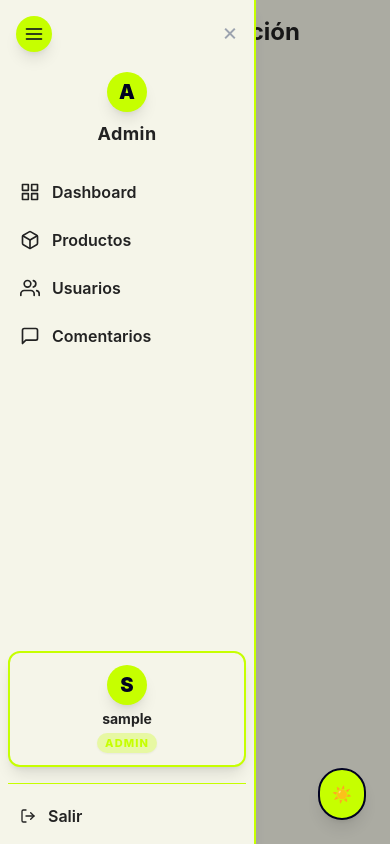
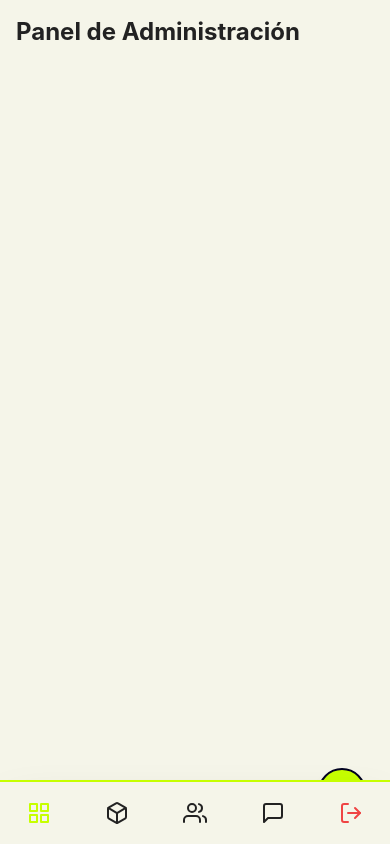
Before and after one commit to MarioPazmino/front_tienda_react_tailwind, a React (Create React App) app: page /admin/panel in a window 390 px wide. Built offline with nearby package versions, Linux system fonts and the light colour scheme; sample sign-in values are in the browser's storage.

Commit message:
Add mobile navigation menu to AdminPanel; enhance sidebar visibility and responsiveness

```diff
--- a/src/pages/AdminPanel.jsx
+++ b/src/pages/AdminPanel.jsx
@@ -8,6 +8,15 @@ const AdminPanel = () => {
   const [showNotif, setShowNotif] = useState(true);
   const [sidebarOpen, setSidebarOpen] = useState(true); // true = abierto, false = colapsado
   const [expNotif, setExpNotif] = useState(false);
+  // Estado y datos del menú móvil
+  const [activeMobileIdx, setActiveMobileIdx] = useState(0);
+  const mobileNav = [
+    { icon: FiGrid, label: 'Panel' },
+    { icon: FiBox, label: 'Productos' },
+    { icon: FiUsers, label: 'Usuarios' },
+    { icon: FiMessageSquare, label: 'Comentarios' },
+    { icon: FiLogOut, label: 'Salir', isLogout: true },
+  ];
   const { userInfo, logout } = useAuth();
   // Ya no se maneja token ni payload aquí, todo va por useAuth
 
@@ -50,8 +59,9 @@ const AdminPanel = () => {
     <div className="flex h-screen transition-colors duration-300 bg-bg-light dark:bg-bg-dark">
       {/* Sidebar móvil */}
   {/* Botón para abrir/cerrar sidebar, ahora DENTRO del sidebar y bien separado del avatar */}
+      {/* Sidebar solo visible en desktop/tablet */}
       <aside
-        className={`fixed md:static inset-y-0 left-0 ${sidebarOpen ? 'w-64' : 'w-20'} bg-sidebar-light dark:bg-sidebar-dark text-text-light dark:text-text-dark border-r-2 border-accent shadow-lg flex flex-col justify-between z-40 transition-all duration-300 ease-in-out transition-colors p-2 md:p-6`}
+        className={`hidden custom775:flex fixed md:static inset-y-0 left-0 ${sidebarOpen ? 'w-64' : 'w-20'} bg-sidebar-light dark:bg-sidebar-dark text-text-light dark:text-text-dark border-r-2 border-accent shadow-lg flex-col justify-between z-40 transition-all duration-300 ease-in-out transition-colors p-2 md:p-6`}
       >
         {/* Botón hamburguesa: alineado a la izquierda cuando abierto, centrado cuando cerrado */}
         <div className={`flex ${sidebarOpen ? 'justify-start pl-2' : 'justify-center'} items-center ${sidebarOpen ? 'mt-2 mb-2' : 'mt-4 mb-2'}`}>
@@ -143,13 +153,35 @@ const AdminPanel = () => {
           ×
         </button>
       </aside>
-      {/* Overlay para cerrar sidebar en móvil */}
-      {sidebarOpen && (
-        <div
-          className="fixed inset-0 bg-black/30 z-30 md:hidden"
-          onClick={() => setSidebarOpen(false)}
-        />
-      )}
+  {/* Menú inferior tipo mobile nav bar solo en móvil */}
+      {/* Menú inferior tipo mobile nav bar solo en móvil */}
+  <nav className="custom775:hidden fixed bottom-0 left-0 right-0 z-50 bg-sidebar-light dark:bg-sidebar-dark border-t-2 border-accent flex justify-around items-center h-16 shadow-2xl backdrop-blur-md">
+        {mobileNav.map(({ icon: Icon, label, isLogout }, idx) => (
+          <button
+            key={label}
+            className={`flex flex-col items-center justify-center focus:outline-none transition-transform duration-200 active:scale-90 group ${isLogout ? 'text-red-500 dark:text-red-400' : 'text-text-light dark:text-text-dark'}`}
+            style={{ minWidth: 56 }}
+            aria-label={label}
+            onClick={() => setActiveMobileIdx(idx)}
+          >
+            <span className="relative flex items-center justify-center">
+              <Icon
+                className={`text-2xl transition-colors duration-200
+                  ${isLogout
+                    ? 'group-hover:text-red-600 group-active:text-red-700'
+                    : idx === activeMobileIdx
+                      ? 'text-accent dark:text-accent'
+                      : 'group-hover:text-accent group-active:text-accent'}
+                `}
+              />
+              {/* Efecto de burbuja animada al presionar */}
+              <span className={`absolute inset-0 rounded-full ${isLogout ? 'bg-red-500' : 'bg-accent'} opacity-0 scale-75 group-active:opacity-20 group-active:scale-100 transition-all duration-200 pointer-events-none`} />
+            </span>
+            <span className={`text-xs mt-1 select-none hidden xs:block
+              ${isLogout ? 'text-red-400 dark:text-red-300' : idx === activeMobileIdx ? 'text-accent dark:text-accent' : 'text-gray-400 dark:text-gray-500'}`}>{label}</span>
+          </button>
+        ))}
+      </nav>
       {/* Main content */}
   <main className="flex-1 p-4 sm:p-8 overflow-y-auto bg-bg-light dark:bg-bg-dark text-text-light dark:text-text-dark">
         <Notification
--- a/tailwind.config.js
+++ b/tailwind.config.js
@@ -33,6 +33,7 @@ module.exports = {
     screens: {
       'sm': '640px',
       'md750': '750px',
+      'custom775': '775px',
       'md': '768px',
       'lg': '1024px',
       'xl': '1280px',
```
